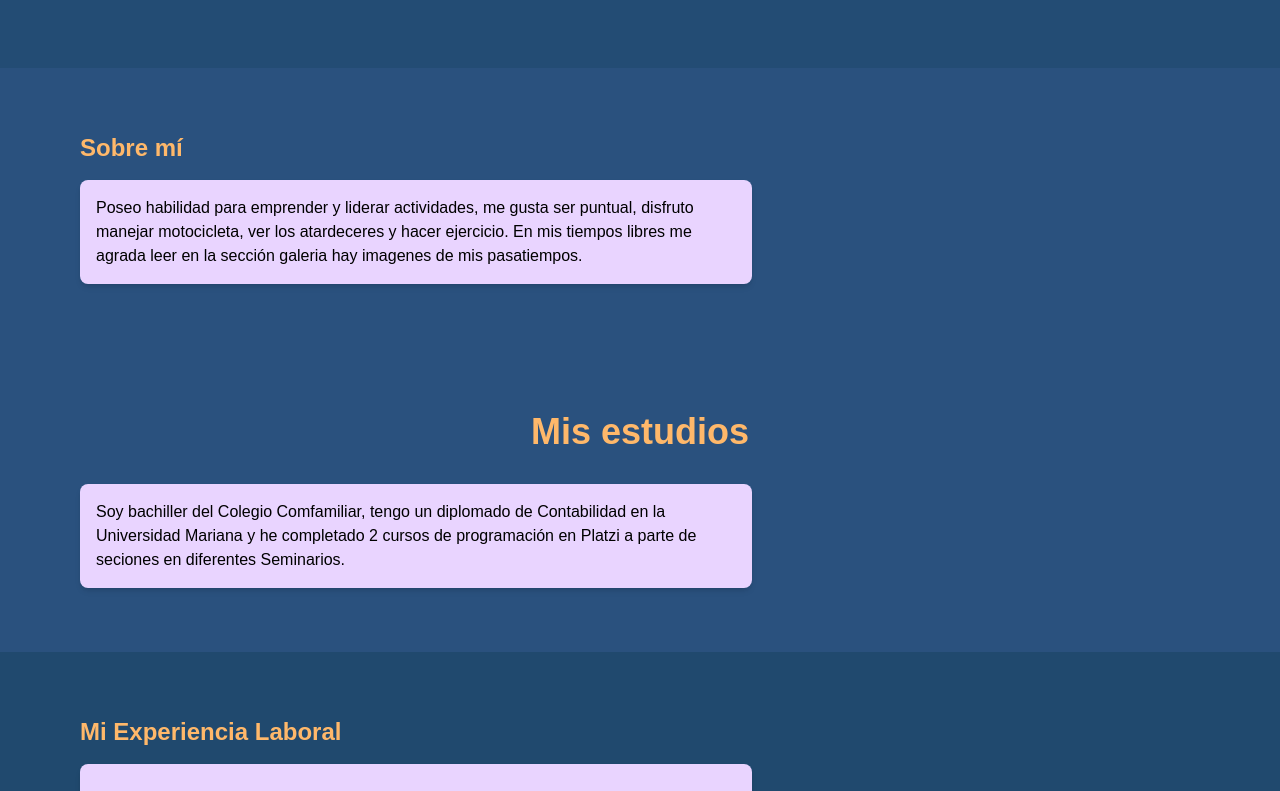
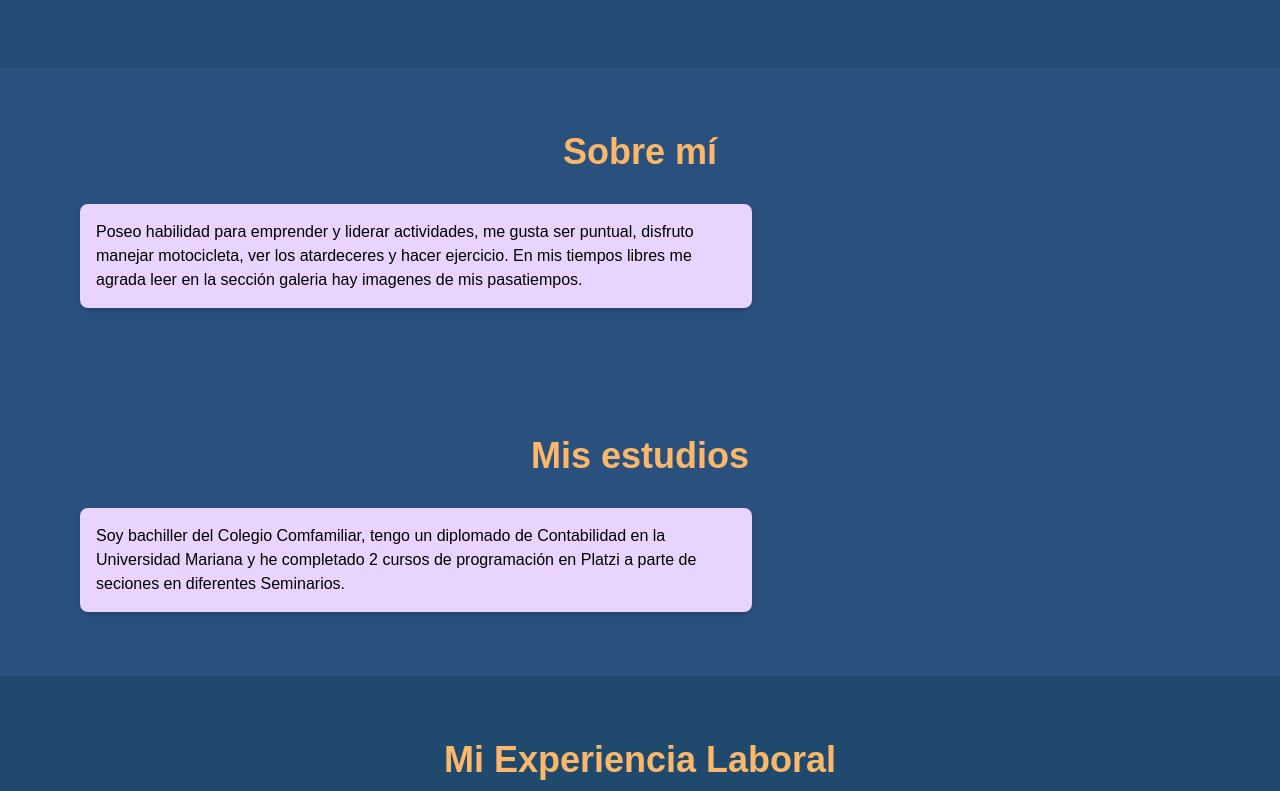
Before and after one commit to Andres8525/EdisonMontero_HojaDeVida, a Next.js app: page / in a window 1280 px wide. Shown: the part 560-1351 px from the top of the page. Built offline with nearby package versions, Linux system fonts and the light colour scheme.

Commit message:
se corrige titulos

```diff
--- a/src/app/page.tsx
+++ b/src/app/page.tsx
@@ -49,7 +49,7 @@ export default function Page() {
 
       {/* SOBRE MÍ */}
       <section id="sobremi" className="py-16 bg-[#2A517E] px-4 md:px-20 scroll-mt-28">
-        <h2 className="text-2xl font-semibold text-orange-300 mb-4">Sobre mí</h2>
+        <h2 className="text-3xl md:text-4xl font-bold text-orange-300 mb-8 text-center">Sobre mí</h2>
         <p className="bg-purple-200 text-black p-4 rounded-lg shadow-md max-w-2xl">
           Poseo habilidad para emprender y liderar actividades, me gusta ser puntual, disfruto manejar motocicleta,
           ver los atardeceres y hacer ejercicio. En mis tiempos libres me agrada leer en la sección galeria hay imagenes de mis pasatiempos.
--- a/src/components/ExperienciaLaboral.tsx
+++ b/src/components/ExperienciaLaboral.tsx
@@ -1,7 +1,7 @@
 export default function ExperienciaLaboral() {
   return (
     <section id="experiencia" className="py-16 px-4 md:px-20 bg-[#20496E]">
-      <h2 className="text-2xl font-semibold text-orange-300 mb-4">Mi Experiencia Laboral</h2>
+      <h2 className="text-3xl md:text-4xl font-bold text-orange-300 mb-8 text-center">Mi Experiencia Laboral</h2>
       <div className="bg-purple-200 text-black p-6 rounded-lg shadow-md max-w-2xl">
         <p className="mb-6">
           Tengo experiencia en 2 empresas Unitik internet sin límite estuve trabajando durante un año y 2 años como procesador en JF ZAMBRANO SAS
```
